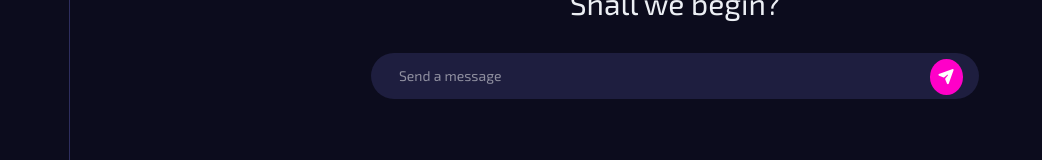
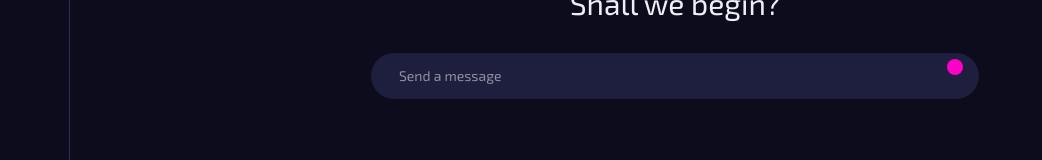
Before and after one commit to yusuf-codes10/whispr, a Vue app in the folder client/: page /chat in a window 1280 px wide. Shown: the part 354-514 px from the top of the page, without its empty margins (0-1042 px from the left). Built offline with nearby package versions, Linux system fonts and the light colour scheme; no server answers.

Commit message:
isSending state? on the chat Store?

```diff
--- a/client/src/components/ChatInput.vue
+++ b/client/src/components/ChatInput.vue
@@ -1,6 +1,5 @@
 <script setup>
 import { ref } from 'vue'
-// import MainButton from './MainButton.vue'
 import SendButton from './SendButton.vue'
 
 const message = ref('')
@@ -30,9 +29,6 @@ const sendMessage = () => {
         class="resize-none overflow-y-auto col-start-1 row-start-1 px-7 py-3 rounded-lg bg-secondary text-white text-sm leading-relaxed focus:outline-none h-full"
       />
     </div>
-
-    <!-- items-end on parent keeps this pinned to bottom as textarea grows -->
-    <!-- <MainButton @click="sendMessage" title="Send" /> -->
     <SendButton class="absolute top-3.5 right-8" @click="sendMessage" />
   </div>
 </template>
--- a/client/src/components/SendButton.vue
+++ b/client/src/components/SendButton.vue
@@ -5,6 +5,7 @@
   <button
     class="bg-primary text-primary-foreground font-sans text-sm font-bold rounded-[50%] p-2 border-0 cursor-pointer tracking-[0.04em] transition-[filter] duration-200 hover:brightness-110 disabled:opacity-50 disabled:cursor-not-allowed disabled:hover:bg-primary"
   >
-    <i class="fa-solid fa-paper-plane"></i>
+    <i v-if="loading" class="fa-solid fa-paper-plane"></i>
+    <slot v-else />
   </button>
 </template>
--- a/client/src/stores/chatStore.js
+++ b/client/src/stores/chatStore.js
@@ -11,6 +11,9 @@ export const useChatStore = defineStore('chat', () => {
   const isLoading = ref(false)
   const authStore = useAuthStore()
   const route = useRoute()
+
+  // ? unrelated isSending state
+  const isSending = ref(false)
 
   // * actions
   const fetchChats = async () => {
@@ -128,6 +131,7 @@ export const useChatStore = defineStore('chat', () => {
   return {
     // * state
     chats,
+    isSending,
 
     messages,
     isLoading,
```
